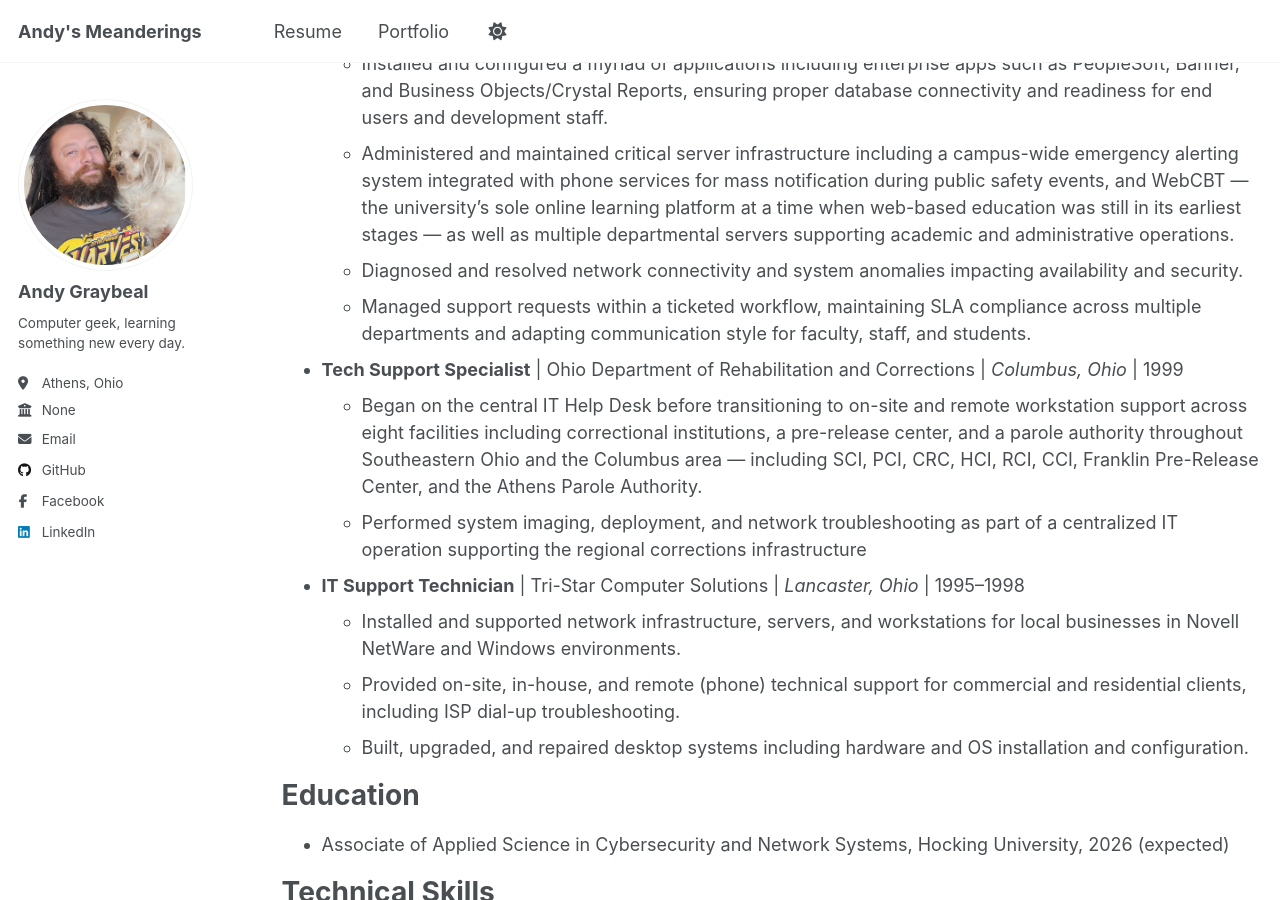
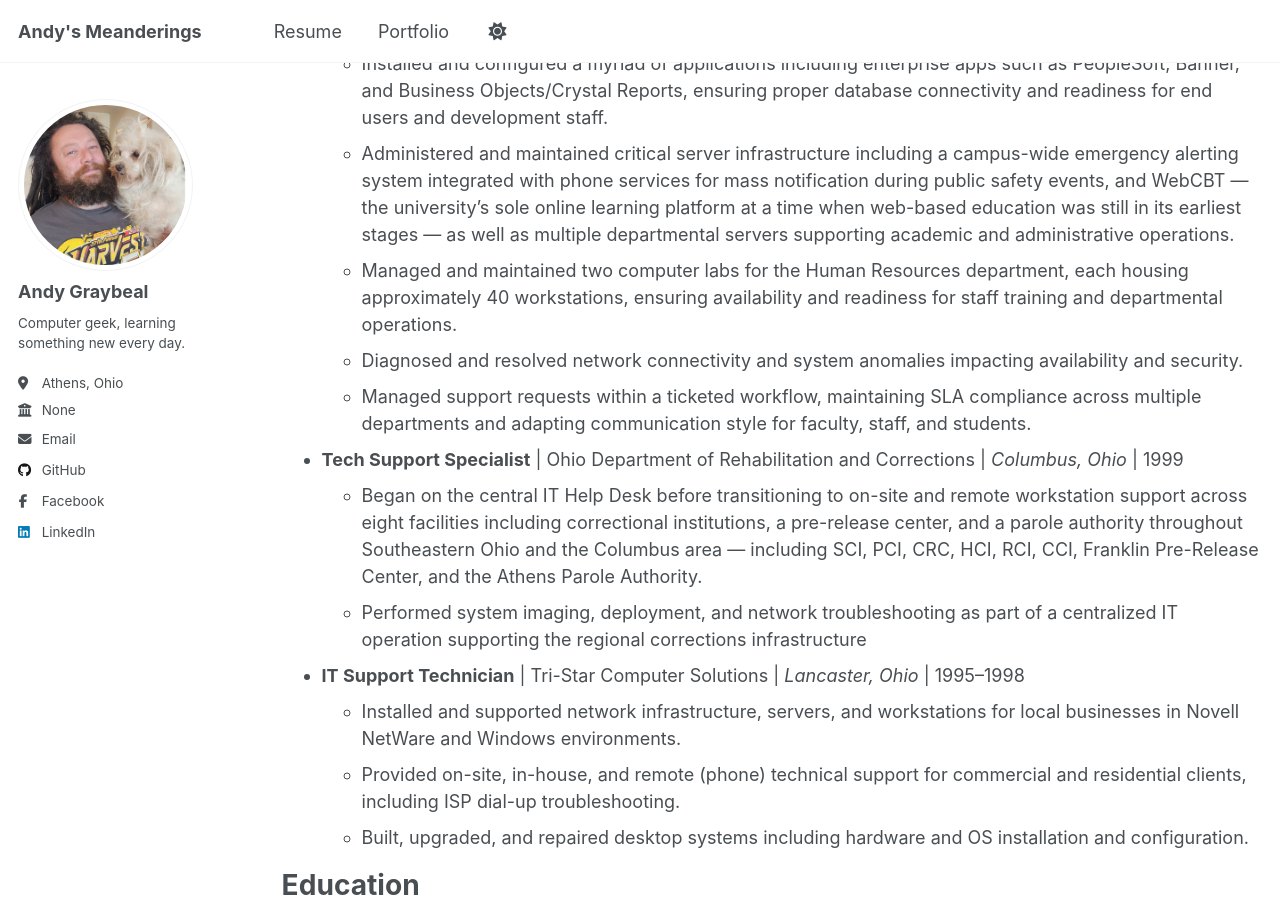
Before and after one commit to andy-graybeal/andy-graybeal.github.io, a Jekyll site: the page built from _pages/resume.md, in a window 1280 px wide and 900 px high, scrolled down 1061 px. Built offline with Jekyll 4.4.1, drawn with Linux system fonts in a browser that asks for light colours; a script that is not in the unit is left out.

Commit message:
Enhance resume with lab management experience
Added management and maintenance of two computer labs for HR.

```diff
--- a/_pages/resume.md
+++ b/_pages/resume.md
@@ -35,6 +35,7 @@ Work experience
   *   Progressed from Tier I helpdesk support for a campus of 18,000 students, staff, and faculty to Tier II and eventually dedicated workstation support for approximately 300 clients across departments including IT, Human Resources, Police, Physical Plant, Receiving, Business Services and the Chancellor's Office.
   *  Installed and configured a myriad of applications including enterprise apps such as PeopleSoft, Banner, and Business Objects/Crystal Reports, ensuring proper database connectivity and readiness for end users and development staff.
   *  Administered and maintained critical server infrastructure including a campus-wide emergency alerting system integrated with phone services for mass notification during public safety events, and WebCBT — the university's sole online learning platform at a time when web-based education was still in its earliest stages — as well as multiple departmental servers supporting academic and administrative operations.
+  *  Managed and maintained two computer labs for the Human Resources department, each housing approximately 40 workstations, ensuring availability and readiness for staff training and departmental operations.
   *  Diagnosed and resolved network connectivity and system anomalies impacting availability and security.
   *  Managed support requests within a ticketed workflow, maintaining SLA compliance across multiple departments and adapting communication style for faculty, staff, and students.
 
```
